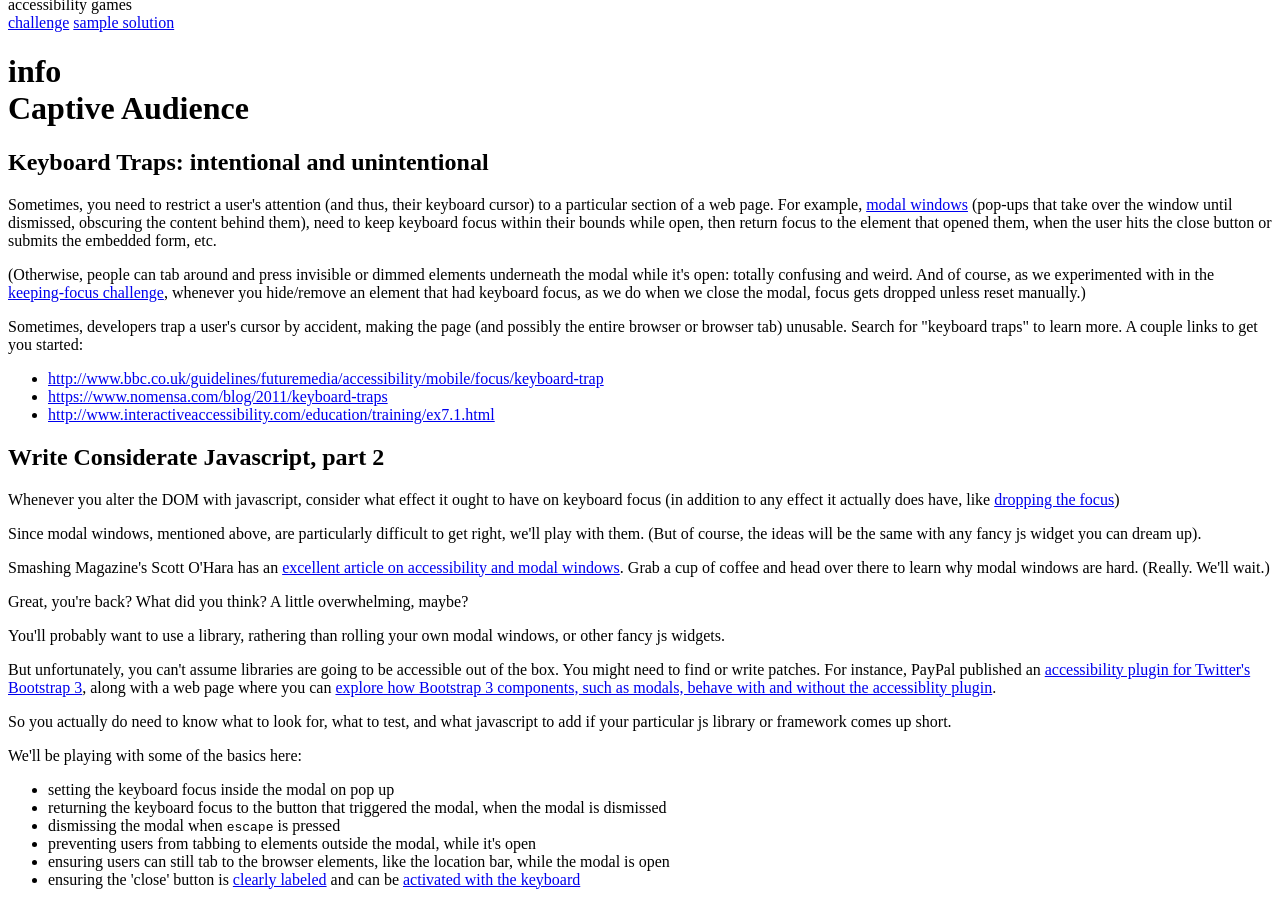
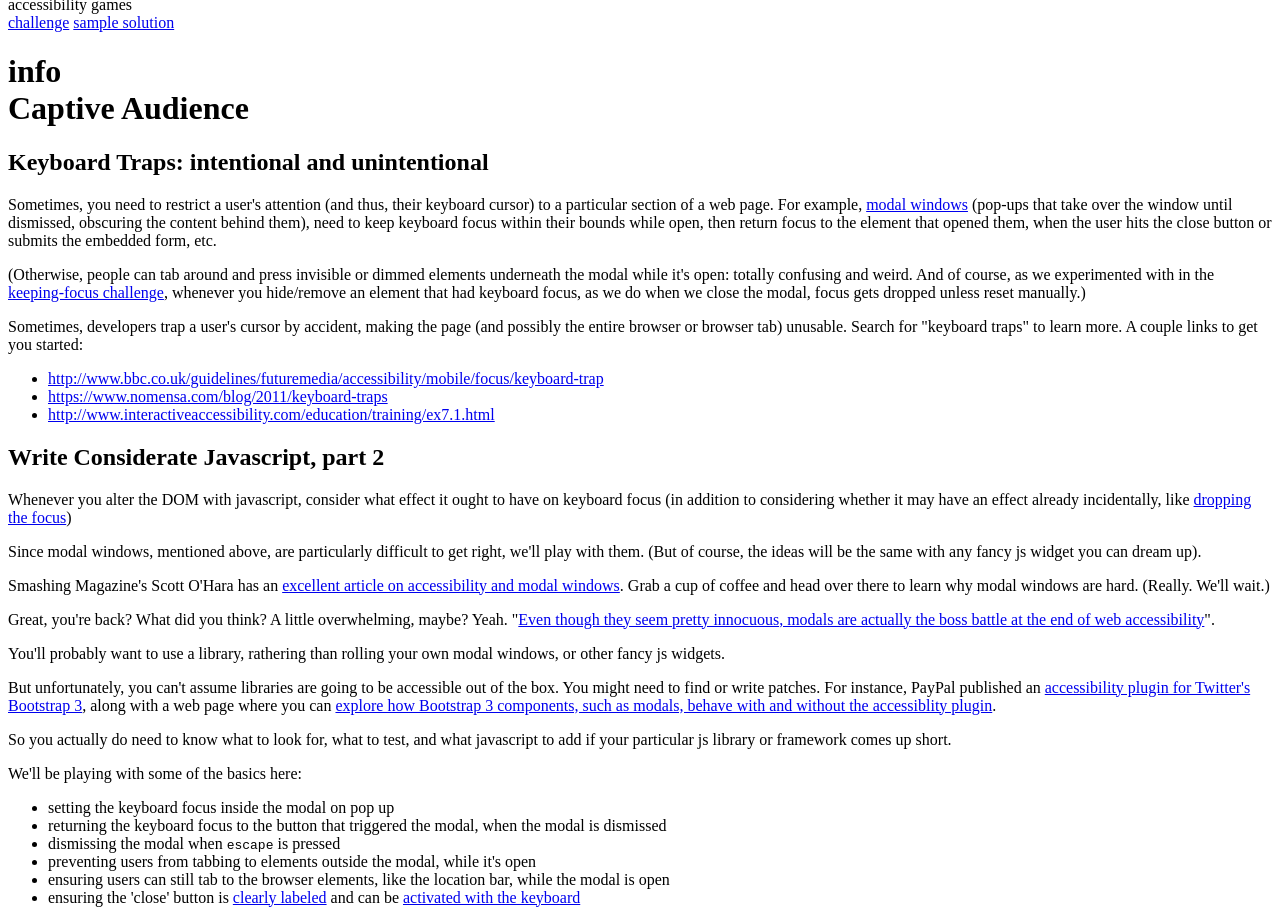
Before and after one commit to rebeccacremona/a11y-games, a Jekyll site: the page built from app/captive-audience/info.md, in a window 1280 px wide, cut to the strip 112-1035 px from the top of the page. Built offline with Jekyll 4.4.1, drawn with Linux system fonts in a browser that asks for light colours; our own code applies the rules of GitHub Pages for plain Markdown files.

Commit message:
Tweaking text.

```diff
--- a/app/captive-audience/info.md
+++ b/app/captive-audience/info.md
@@ -18,13 +18,13 @@ Sometimes, developers trap a user's cursor by accident, making the page (and pos
 
 ## Write Considerate Javascript, part 2
 
-Whenever you alter the DOM with javascript, consider what effect it ought to have on keyboard focus (in addition to any effect it actually does have, like [dropping the focus](/keeping-focus/))
+Whenever you alter the DOM with javascript, consider what effect it ought to have on keyboard focus (in addition to considering whether it may have an effect already incidentally, like [dropping the focus](/keeping-focus/))
 
 Since modal windows, mentioned above, are particularly difficult to get right, we'll play with them. (But of course, the ideas will be the same with any fancy js widget you can dream up).
 
 Smashing Magazine's Scott O'Hara has an [excellent article on accessibility and modal windows](https://www.smashingmagazine.com/2014/09/making-modal-windows-better-for-everyone/). Grab a cup of coffee and head over there to learn why modal windows are hard. (Really. We'll wait.)
 
-Great, you're back? What did you think? A little overwhelming, maybe?
+Great, you're back? What did you think? A little overwhelming, maybe? Yeah. "[Even though they seem pretty innocuous, modals are actually the boss battle at the end of web accessibility](http://robdodson.me/building-better-accessibility-primitives/)".
 
 You'll probably want to use a library, rathering than rolling your own modal windows, or other fancy js widgets.
 
```
